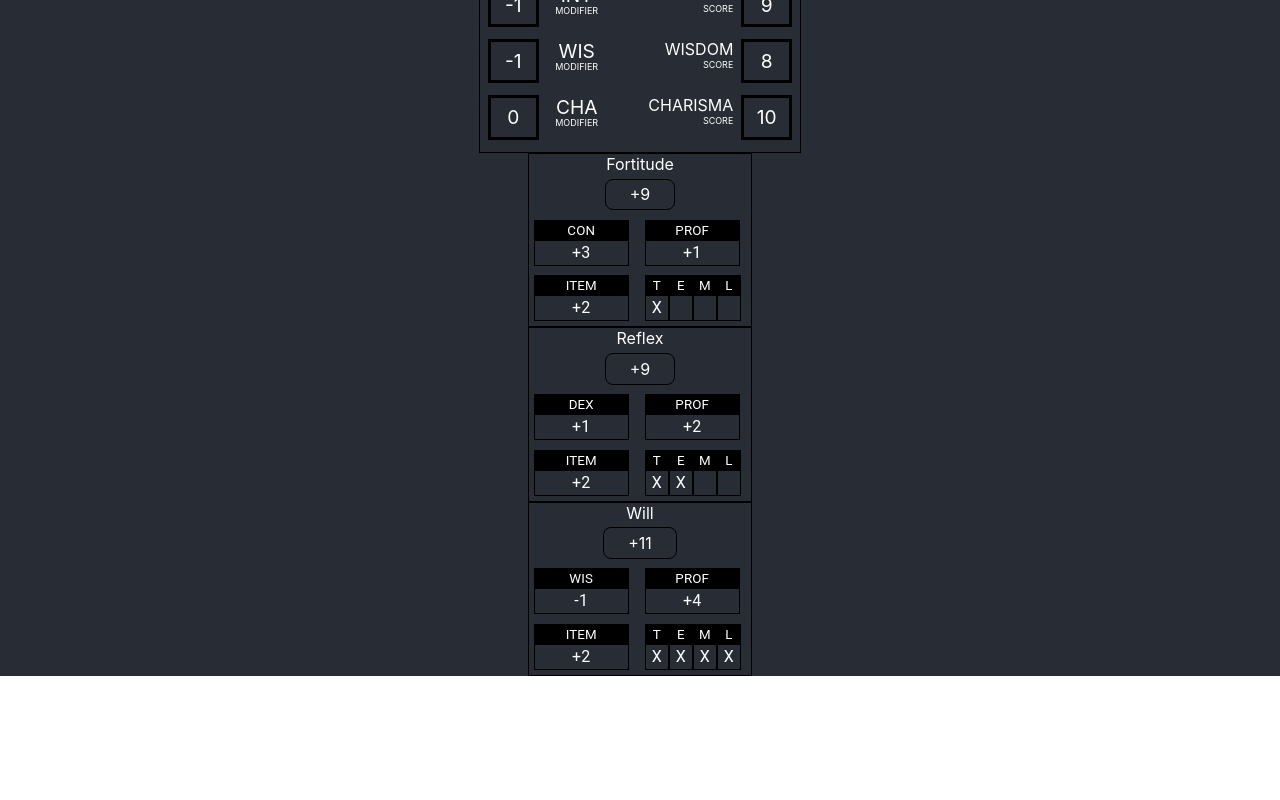
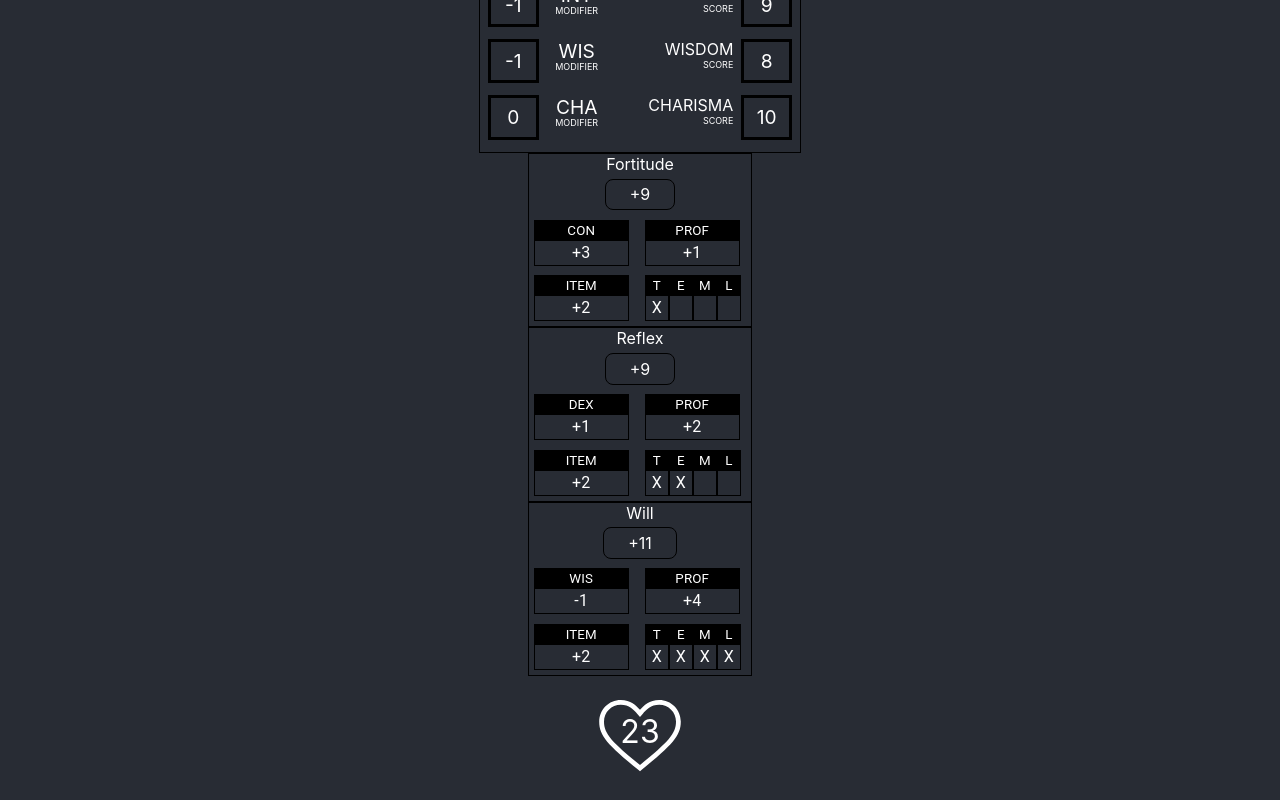
Before and after one commit to asdeoz/pf2e, a React (Create React App) app: page / in a window 1280 px wide. Shown: the part 246-1046 px from the top of the page. Before the commit the page ends 922 px from the top, so only its background shows below. Built offline with nearby package versions, Linux system fonts and the light colour scheme.

Commit message:
Created HeartHitPoints box

```diff
--- /dev/null
+++ b/src/components/HeartHitPoints.jsx
@@ -0,0 +1,51 @@
+import React from 'react';
+import propTypes from 'prop-types';
+import { makeStyles } from '@material-ui/core';
+import SvgIcon from '@material-ui/core/SvgIcon';
+
+const useStyles = makeStyles({
+  root: {
+    position: 'relative',
+  },
+  icon: {
+    fontSize: size => `${size * 1.5}rem`,
+    top: 0,
+    left: 0,
+  },
+  text: {
+    position: 'absolute',
+    fontSize: size => `${size * 0.4}rem`,
+    top: 0,
+    left: 0,
+    width: size => `${size * 1.5}rem`,
+    lineHeight: size => `${size * 1.4}rem`,
+    display: 'inline-block',
+    textAlign: 'center',
+    verticalAlign: 'middle',
+  },
+});
+
+export default function HeartHitPoints(props) {
+  const { hitPoints, size } = props;
+  const classes = useStyles(size);
+
+  return (
+    <div className={classes.root}>
+      <SvgIcon className={classes.icon} viewBox="0 0 50 50" enable-background="new 0 0 50 50">
+        <path xmlns="http://www.w3.org/2000/svg" d="M25 39.7l-.6-.5C11.5 28.7 8 25 8 19c0-5 4-9 9-9 4.1 0 6.4 2.3 8 4.1 1.6-1.8 3.9-4.1 8-4.1 5 0 9 4 9 9 0 6-3.5 9.7-16.4 20.2l-.6.5zM17 12c-3.9 0-7 3.1-7 7 0 5.1 3.2 8.5 15 18.1 11.8-9.6 15-13 15-18.1 0-3.9-3.1-7-7-7-3.5 0-5.4 2.1-6.9 3.8L25 17.1l-1.1-1.3C22.4 14.1 20.5 12 17 12z" />
+      </SvgIcon>
+      <span className={classes.text}>
+        {hitPoints}
+      </span>
+    </div>
+  );
+}
+
+HeartHitPoints.propTypes = {
+  hitPoints: propTypes.number.isRequired,
+  size: propTypes.number,
+};
+
+HeartHitPoints.defaultProps = {
+  size: 1,
+};
--- a/src/modules/charactersheet/CharacterSheet.jsx
+++ b/src/modules/charactersheet/CharacterSheet.jsx
@@ -2,6 +2,7 @@ import React from 'react';
 
 import AbilityScores from './modules/abilityscores/AbilityScores';
 import SavingThrows from './modules/savingthrows/SavingThrows';
+import HeartHitPoints from '../../components/HeartHitPoints';
 
 import sheet from './charactersheetdata.json';
 
@@ -14,6 +15,7 @@ export default function CharacterSheet() {
         savingthrows={sheet.savingthrows}
         level={sheet.level}
       />
+      <HeartHitPoints hitPoints={sheet.hitPoints} size={5} />
     </>
   );
 }
--- a/src/modules/charactersheet/charactersheetdata.json
+++ b/src/modules/charactersheet/charactersheetdata.json
@@ -1,5 +1,6 @@
 {
   "level": 2,
+  "hitPoints": 23,
   "savingthrows": {
     "fortitude": {
       "proficiency": 1,
```
